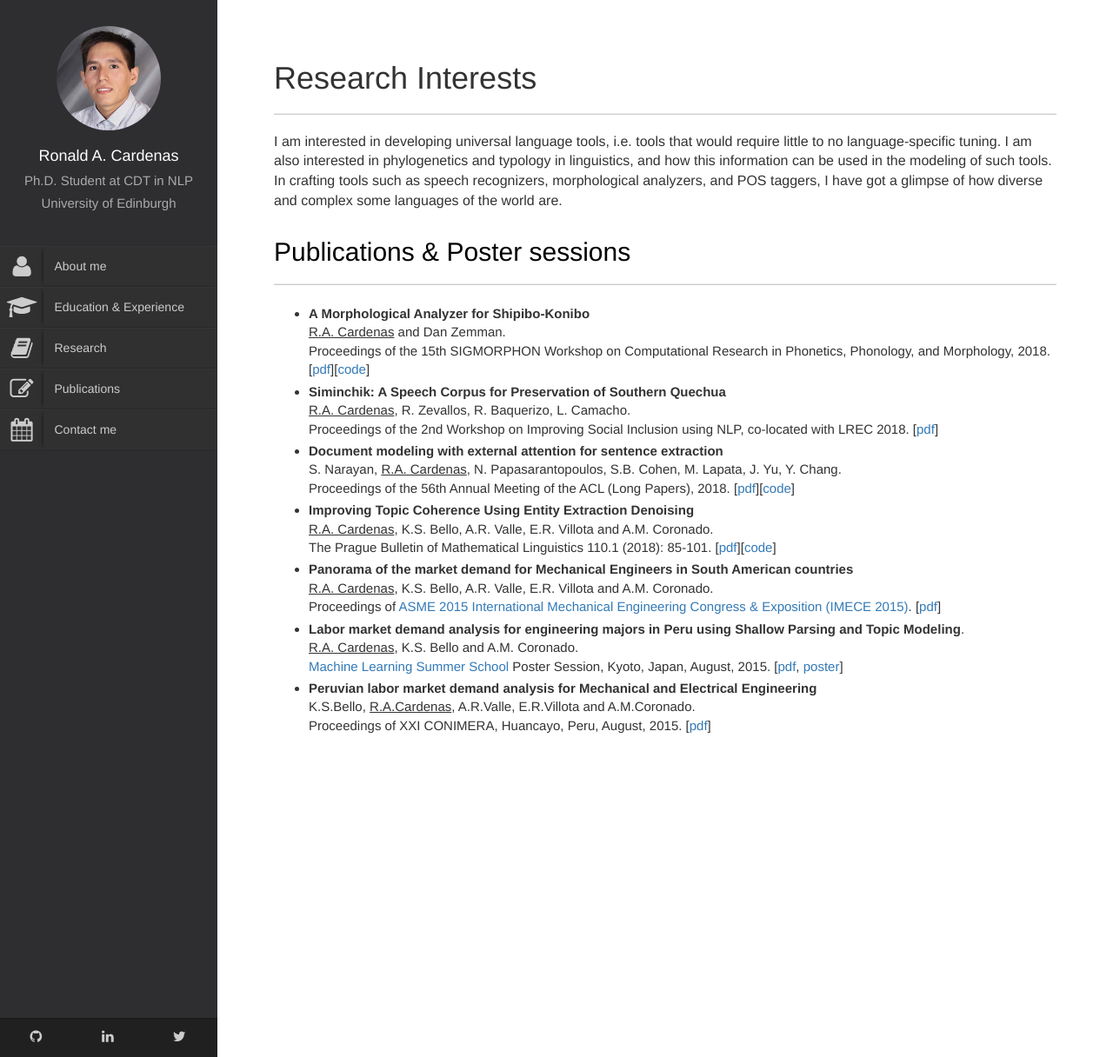
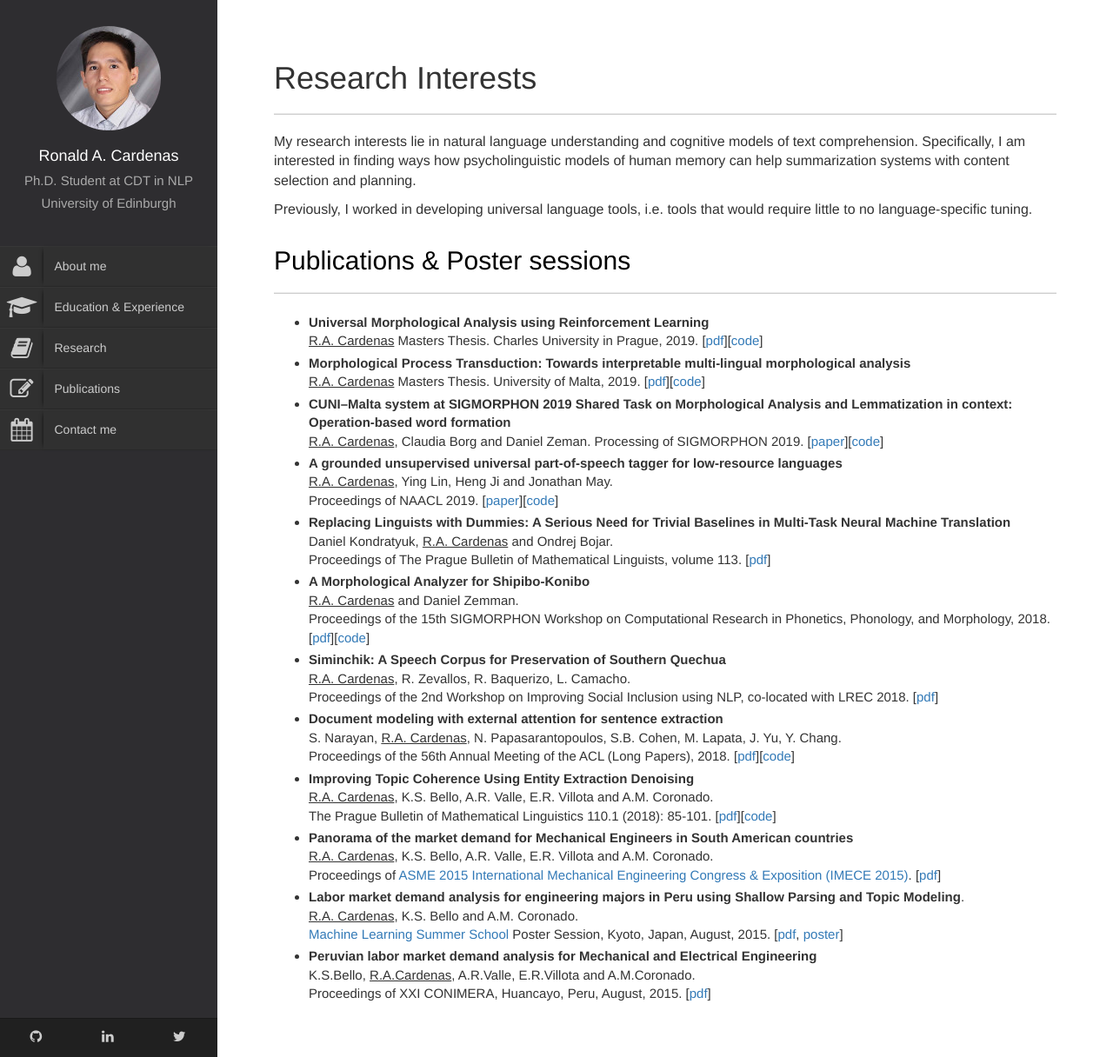
Before and after one commit to ronaldahmed/ronaldahmed.github.io, a Jekyll site: the page built from research/index.html, in a window 1280 px wide and 1216 px high. Shown: the whole window at 87% size. Built offline with Jekyll 4.4.1, drawn with Linux system fonts in a browser that asks for light colours.

Commit message:
into updated

```diff
--- a/research/index.html
+++ b/research/index.html
@@ -11,11 +11,17 @@ title: Code
                     <div class="col-lg-12">
                         <h1>Research Interests</h1>
                         <hr class="title-hrline">
-                        <p>I am interested in developing universal language tools, i.e. tools that would require little to no language-specific tuning.
+                        <p>
+                            My research interests lie in natural language understanding and cognitive models of text comprehension. Specifically, I am interested in finding ways how psycholinguistic models of human memory can help summarization systems with content selection and planning.
+                        </p>
+                        <p>Previously, I worked in developing universal language tools, i.e. tools that would require little to no language-specific tuning.
+                        </p>
+<!--
+                        <p>I am interested in
                             I am also interested in phylogenetics and typology in linguistics, and how this information can be used in the modeling of such tools.
                             In crafting tools such as speech recognizers, morphological analyzers, and POS taggers, I have got a glimpse of how diverse and complex some languages of the world are.
                         </p>
-
+ -->
                         <!--
                         <p>Here is a more detailed list of areas I find interesting.</p>
                         <ul>
@@ -34,8 +40,29 @@ title: Code
                         <h2><a id="publications">Publications &amp; Poster sessions</a></h2>
                         <hr class="title-hrline">
                         <ul class="custom-list">
+                            <li><b>Universal Morphological Analysis using Reinforcement Learning</b><br>
+                                <span style="text-decoration:underline">R.A. Cardenas</span>
+                                Masters Thesis. Charles University in Prague, 2019. [<a href="https://dspace.cuni.cz/bitstream/handle/20.500.11956/116656/120352818.pdf?sequence=1">pdf</a>][<a href="https://github.com/ronaldahmed/morph-bandit">code</a>]
+
+                            <li><b>Morphological Process Transduction: Towards interpretable multi-lingual morphological analysis</b><br>
+                                <span style="text-decoration:underline">R.A. Cardenas</span>
+                                Masters Thesis. University of Malta, 2019. [<a href="docs/malta_master_thesis_corrected.pdf">pdf</a>][<a href="https://github.com/ronaldahmed/morph-bandit">code</a>]
+
+                            <li><b>CUNI–Malta system at SIGMORPHON 2019 Shared Task on Morphological Analysis and Lemmatization in context: Operation-based word formation</b><br>
+                                <span style="text-decoration:underline">R.A. Cardenas</span>, Claudia Borg and Daniel Zeman.
+                                Processing of SIGMORPHON 2019. [<a href="https://www.aclweb.org/anthology/W19-4213.pdf">paper</a>][<a href="https://github.com/ronaldahmed/morph-bandit">code</a>]
+
+                            <li><b>A grounded unsupervised universal part-of-speech tagger for low-resource languages</b><br>
+                                <span style="text-decoration:underline">R.A. Cardenas</span>, Ying Lin, Heng Ji and Jonathan May.<br>
+                                Proceedings of NAACL 2019. [<a href="https://www.aclweb.org/anthology/N19-1252.pdf">paper</a>][<a href="https://github.com/isi-nlp/universal-cipher-pos-tagging">code</a>]</li>
+
+                            <li><b>Replacing Linguists with Dummies: A Serious Need for Trivial Baselines in Multi-Task Neural Machine Translation</b><br>
+                                Daniel Kondratyuk, <span style="text-decoration:underline">R.A. Cardenas</span> and Ondrej Bojar.<br>
+                                Proceedings of The Prague Bulletin of Mathematical Linguists, volume 113. [<a href="docs/Replacing_Linguists_with_Dummies.pdf">pdf</a>]</li>
+
+
                             <li><b>A Morphological Analyzer for Shipibo-Konibo</b><br>
-                                <span style="text-decoration:underline">R.A. Cardenas</span> and Dan Zemman.<br>
+                                <span style="text-decoration:underline">R.A. Cardenas</span> and Daniel Zemman.<br>
                                 Proceedings of the 15th SIGMORPHON Workshop on Computational Research in Phonetics, Phonology, and Morphology, 2018. [<a href="http://www.aclweb.org/anthology/W18-5815">pdf</a>][<a href="https://github.com/ronaldahmed/morph-shk">code</a>]</li>
 
                             <li><b>Siminchik: A Speech Corpus for Preservation of Southern Quechua</b><br>
```
Also changed, not shown: index.html (+11 -1 lines), 2 other files.
